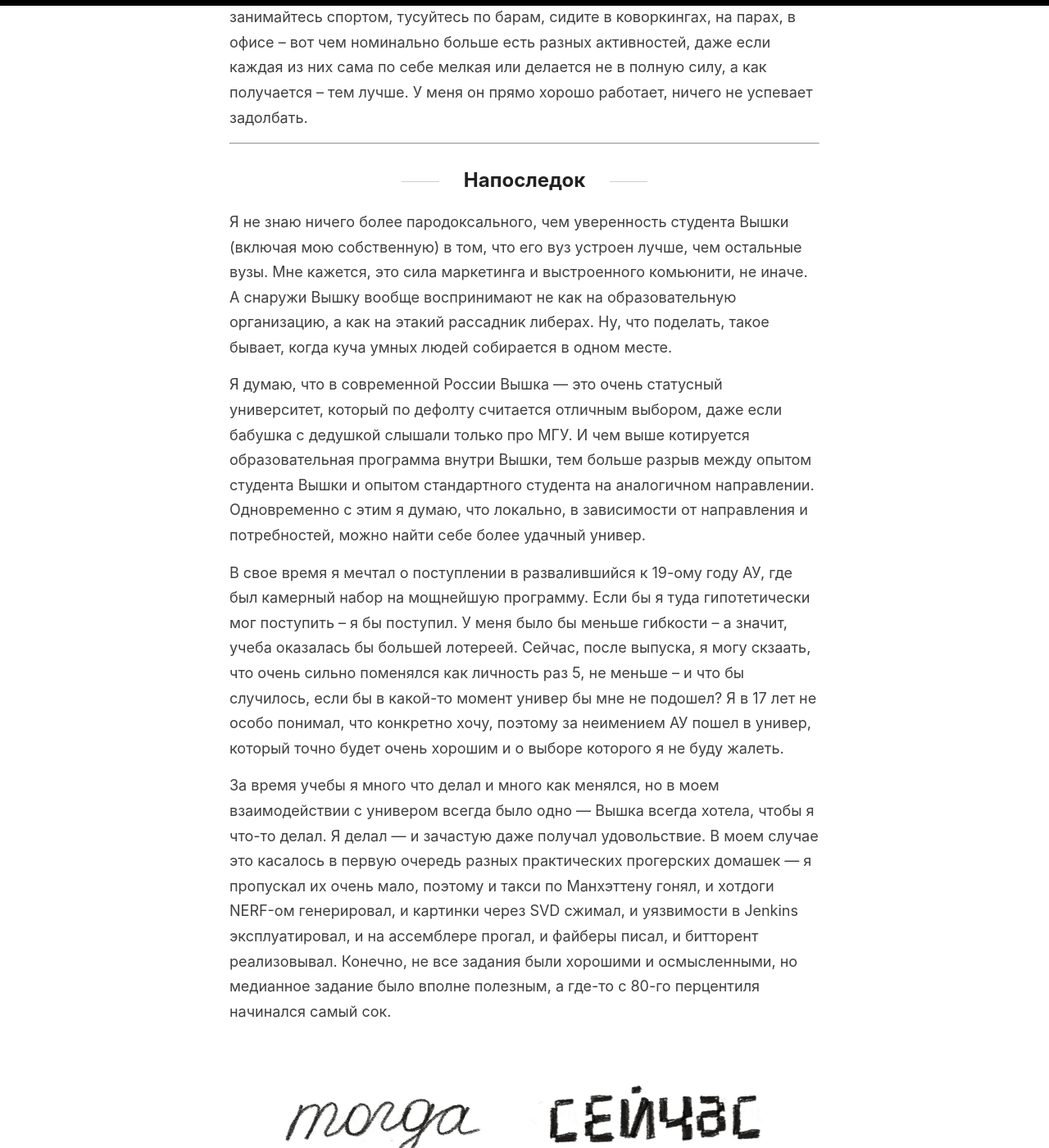
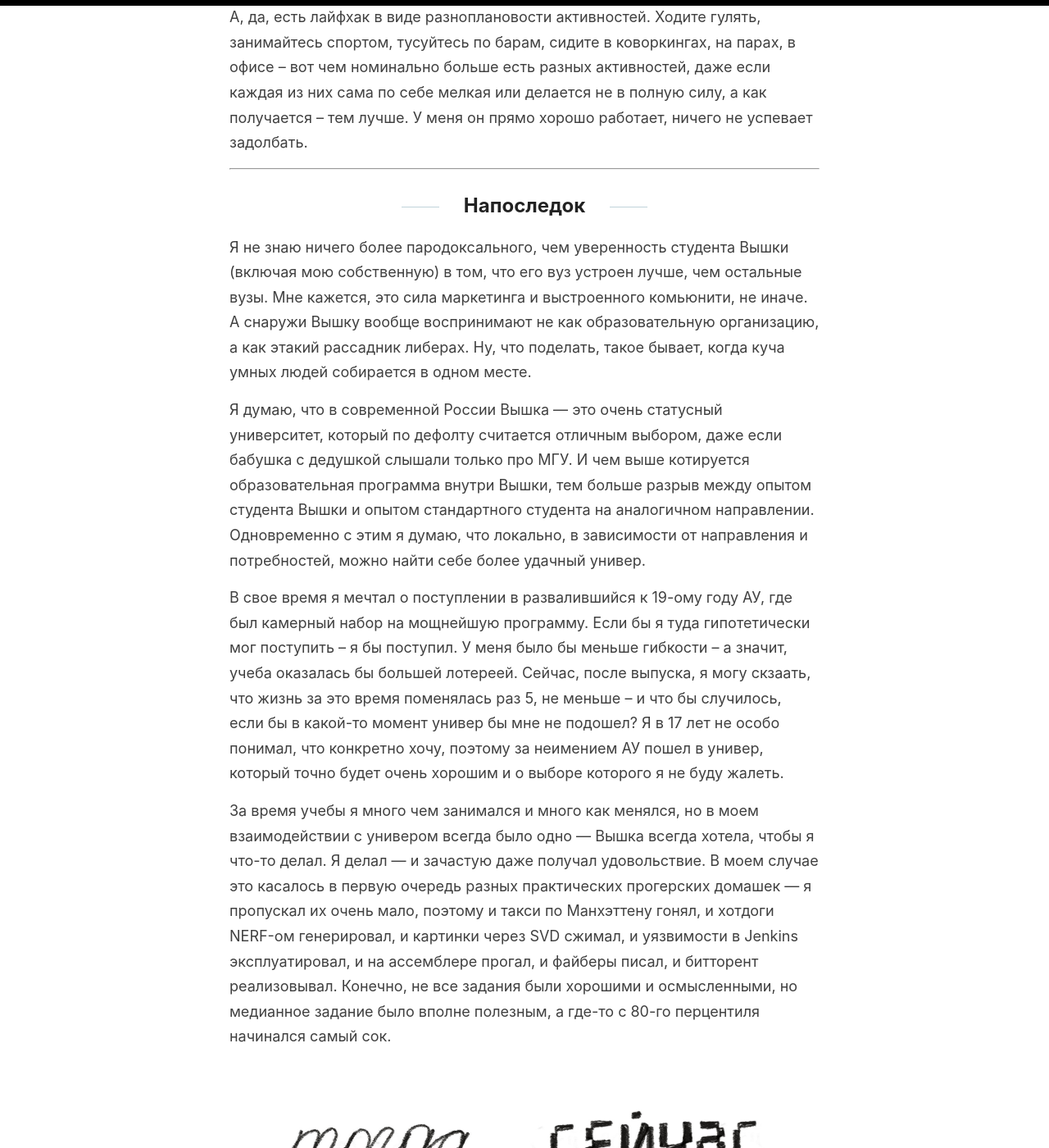
Before and after one commit to KiK0S/kik0s.github.io, a Jekyll site: the page built from _posts/2023-07-09-studies-and-hse.md, in a window 1280 px wide and 1400 px high, scrolled down 14681 px. Shown: the whole window at 82% size. Built offline with Jekyll 4.4.1, drawn with Linux system fonts in a browser that asks for light colours; formulas are drawn with MathJax 3; some of the changed text lies outside the part shown.

Commit message:
Update 2023-07-09-studies-and-hse.md

```diff
--- a/_posts/2023-07-09-studies-and-hse.md
+++ b/_posts/2023-07-09-studies-and-hse.md
@@ -194,13 +194,13 @@
 
 ## Напоследок
 
-Я не знаю ничего более пародоксального, чем уверенность студента Вышки (включая мою собственную) в том, что его вуз устроен лучше, чем остальные вузы. Мне кажется, это сила маркетинга и выстроенного комьюнити, не иначе. А снаружи Вышку вообще воспринимают не как на образовательную организацию, а как на этакий рассадник либерах. Ну, что поделать, такое бывает, когда куча умных людей собирается в одном месте.
+Я не знаю ничего более пародоксального, чем уверенность студента Вышки (включая мою собственную) в том, что его вуз устроен лучше, чем остальные вузы. Мне кажется, это сила маркетинга и выстроенного комьюнити, не иначе. А снаружи Вышку вообще воспринимают не как образовательную организацию, а как этакий рассадник либерах. Ну, что поделать, такое бывает, когда куча умных людей собирается в одном месте.
 
 Я думаю, что в современной России Вышка — это очень статусный университет, который по дефолту считается отличным выбором, даже если бабушка с дедушкой слышали только про МГУ. И чем выше котируется образовательная программа внутри Вышки, тем больше разрыв между опытом студента Вышки и опытом стандартного студента на аналогичном направлении. Одновременно с этим я думаю, что локально, в зависимости от направления и потребностей, можно найти себе более удачный универ.
 
-В свое время я мечтал о поступлении в развалившийся к 19-ому году АУ, где был камерный набор на мощнейшую программу. Если бы я туда гипотетически мог поступить -- я бы поступил. У меня было бы меньше гибкости -- а значит, учеба оказалась бы большей лотереей. Сейчас, после выпуска, я могу скзаать, что очень сильно поменялся как личность раз 5, не меньше -- и что бы случилось, если бы в какой-то момент универ бы мне не подошел? Я в 17 лет не особо понимал, что конкретно хочу, поэтому за неимением АУ пошел в универ, который точно будет очень хорошим и о выборе которого я не буду жалеть.
+В свое время я мечтал о поступлении в развалившийся к 19-ому году АУ, где был камерный набор на мощнейшую программу. Если бы я туда гипотетически мог поступить -- я бы поступил. У меня было бы меньше гибкости -- а значит, учеба оказалась бы большей лотереей. Сейчас, после выпуска, я могу скзаать, что жизнь за это время поменялась раз 5, не меньше -- и что бы случилось, если бы в какой-то момент универ бы мне не подошел? Я в 17 лет не особо понимал, что конкретно хочу, поэтому за неимением АУ пошел в универ, который точно будет очень хорошим и о выборе которого я не буду жалеть.
 
-За время учебы я много что делал и много как менялся, но в моем взаимодействии с универом всегда было одно — Вышка всегда хотела, чтобы я что-то делал. Я делал — и зачастую даже получал удовольствие. В моем случае это касалось в первую очередь разных практических прогерских домашек — я пропускал их очень мало, поэтому и такси по Манхэттену гонял, и хотдоги NERF-ом генерировал, и картинки через SVD сжимал, и уязвимости в Jenkins эксплуатировал, и на ассемблере прогал, и файберы писал, и битторент реализовывал. Конечно, не все задания были хорошими и осмысленными, но медианное задание было вполне полезным, а где-то с 80-го перцентиля начинался самый сок.
+За время учебы я много чем занимался и много как менялся, но в моем взаимодействии с универом всегда было одно — Вышка всегда хотела, чтобы я что-то делал. Я делал — и зачастую даже получал удовольствие. В моем случае это касалось в первую очередь разных практических прогерских домашек — я пропускал их очень мало, поэтому и такси по Манхэттену гонял, и хотдоги NERF-ом генерировал, и картинки через SVD сжимал, и уязвимости в Jenkins эксплуатировал, и на ассемблере прогал, и файберы писал, и битторент реализовывал. Конечно, не все задания были хорошими и осмысленными, но медианное задание было вполне полезным, а где-то с 80-го перцентиля начинался самый сок.
 
 ![](/images/studies-and-hse-9.jpg)
 *Архивы воспоминаний*
```
Also changed, not shown: other parts of _posts/2023-07-09-studies-and-hse.md (+11 -11 lines).
